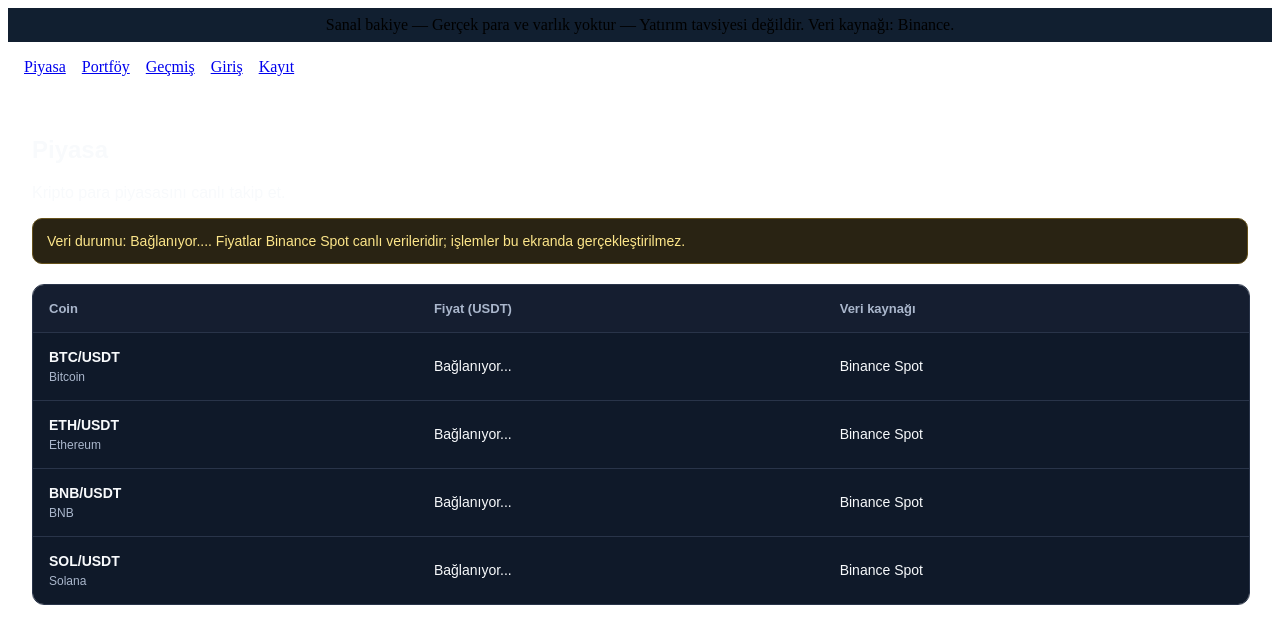
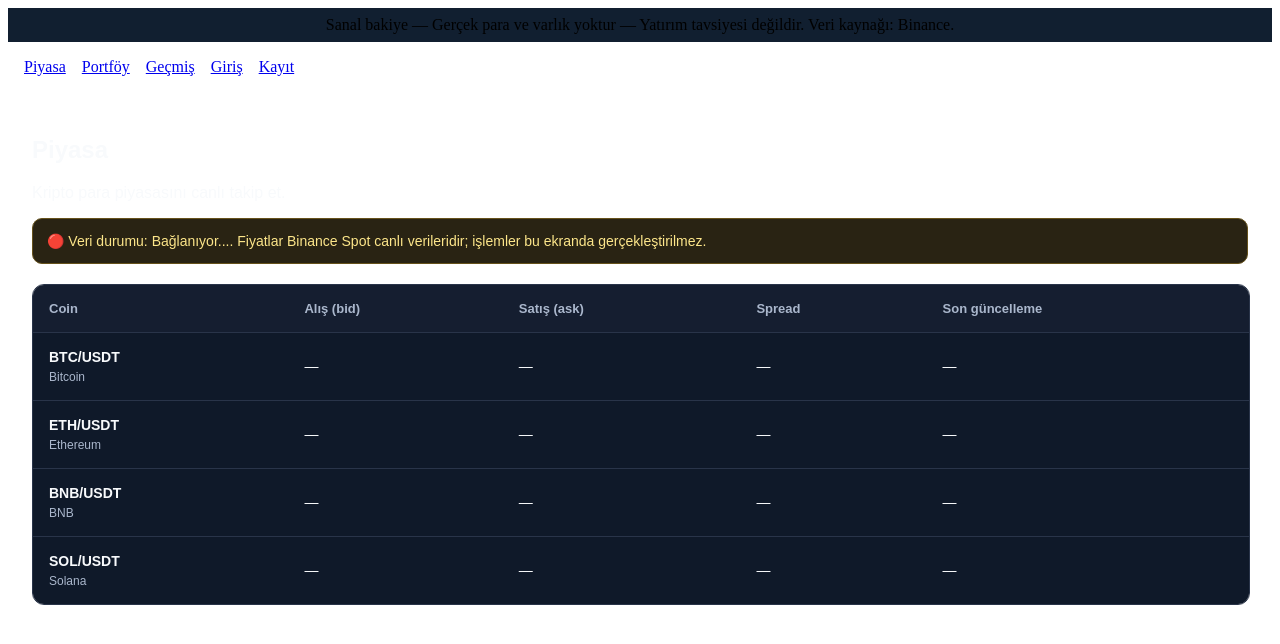
Before and after one commit to Kkocaoglan/EngineeringDesignProject, a React (Vite) app in the folder frontend/: page /market in a window 1280 px wide. Shown: the top 644 px of the page. Built offline with nearby package versions, Linux system fonts and the light colour scheme; no server answers.

Commit message:
market sayfası: alış/satış, spread ve son güncelleme eklendi

```diff
--- a/frontend/src/index.css
+++ b/frontend/src/index.css
@@ -356,4 +356,3 @@
   color: #aab7cc;
   font-size: 12px;
 }
-/*merhaba
--- a/frontend/src/pages/Market.tsx
+++ b/frontend/src/pages/Market.tsx
@@ -1,22 +1,38 @@
-
 import { useEffect, useState } from "react";
 
 type Coin = {
   symbol: string;
   name: string;
-  price: string;
+  bid: number | null;
+  ask: number | null;
+  updatedAt: number | null;
 };
 
 const initialCoins: Coin[] = [
-  { symbol: "BTCUSDT", name: "Bitcoin", price: "Bağlanıyor..." },
-  { symbol: "ETHUSDT", name: "Ethereum", price: "Bağlanıyor..." },
-  { symbol: "BNBUSDT", name: "BNB", price: "Bağlanıyor..." },
-  { symbol: "SOLUSDT", name: "Solana", price: "Bağlanıyor..." },
+  { symbol: "BTCUSDT", name: "Bitcoin", bid: null, ask: null, updatedAt: null },
+  { symbol: "ETHUSDT", name: "Ethereum", bid: null, ask: null, updatedAt: null },
+  { symbol: "BNBUSDT", name: "BNB", bid: null, ask: null, updatedAt: null },
+  { symbol: "SOLUSDT", name: "Solana", bid: null, ask: null, updatedAt: null },
 ];
+
+function fmt(value: number | null, maxDigits = 2) {
+  if (value === null) return "—";
+  return value.toLocaleString("en-US", {
+    minimumFractionDigits: 2,
+    maximumFractionDigits: maxDigits,
+  });
+}
 
 export default function Market() {
   const [coins, setCoins] = useState(initialCoins);
   const [status, setStatus] = useState("Bağlanıyor...");
+  const [now, setNow] = useState(Date.now());
+
+  // "x sn önce" yazısının her saniye yenilenmesi için
+  useEffect(() => {
+    const timer = setInterval(() => setNow(Date.now()), 1000);
+    return () => clearInterval(timer);
+  }, []);
 
   useEffect(() => {
     const streams = ["btcusdt", "ethusdt", "bnbusdt", "solusdt"]
@@ -38,10 +54,12 @@ export default function Market() {
       setCoins((currentCoins) =>
         currentCoins.map((coin) =>
           coin.symbol === data.s
-            ? { ...coin, price: Number(data.c).toLocaleString("en-US", {
-                minimumFractionDigits: 2,
-                maximumFractionDigits: 2,
-              }) }
+            ? {
+                ...coin,
+                bid: Number(data.b),
+                ask: Number(data.a),
+                updatedAt: Date.now(),
+              }
             : coin
         )
       );
@@ -50,14 +68,16 @@ export default function Market() {
     return () => socket.close();
   }, []);
 
+  const isLive = status === "Canlı bağlantı aktif";
+
   return (
     <section className="market-page">
       <h1>Piyasa</h1>
       <p>Kripto para piyasasını canlı takip et.</p>
 
       <div className="market-notice">
-        Veri durumu: {status}. Fiyatlar Binance Spot canlı verileridir;
-        işlemler bu ekranda gerçekleştirilmez.
+        {isLive ? "🟢" : "🔴"} Veri durumu: {status}. Fiyatlar Binance Spot
+        canlı verileridir; işlemler bu ekranda gerçekleştirilmez.
       </div>
 
       <div className="market-table-wrapper">
@@ -65,21 +85,36 @@ export default function Market() {
           <thead>
             <tr>
               <th>Coin</th>
-              <th>Fiyat (USDT)</th>
-              <th>Veri kaynağı</th>
+              <th>Alış (bid)</th>
+              <th>Satış (ask)</th>
+              <th>Spread</th>
+              <th>Son güncelleme</th>
             </tr>
           </thead>
           <tbody>
-            {coins.map((coin) => (
+            {coins.map((coin) => {
+              const spread =
+                coin.bid !== null && coin.ask !== null
+                  ? coin.ask - coin.bid
+                  : null;
+              const seconds =
+                coin.updatedAt !== null
+                  ? Math.max(0, Math.round((now - coin.updatedAt) / 1000))
+                  : null;
+
+              return (
                 <tr key={coin.symbol}>
                   <td>
                     <strong>{coin.symbol.replace("USDT", "/USDT")}</strong>
                     <span className="market-coin-name">{coin.name}</span>
                   </td>
-                <td>{coin.price}</td>
-                <td>Binance Spot</td>
+                  <td>{fmt(coin.bid)}</td>
+                  <td>{fmt(coin.ask)}</td>
+                  <td>{fmt(spread, 4)}</td>
+                  <td>{seconds === null ? "—" : `${seconds} sn önce`}</td>
                 </tr>
-            ))}
+              );
+            })}
           </tbody>
         </table>
       </div>
```
Lines whose indentation alone changed are shown as unchanged.
